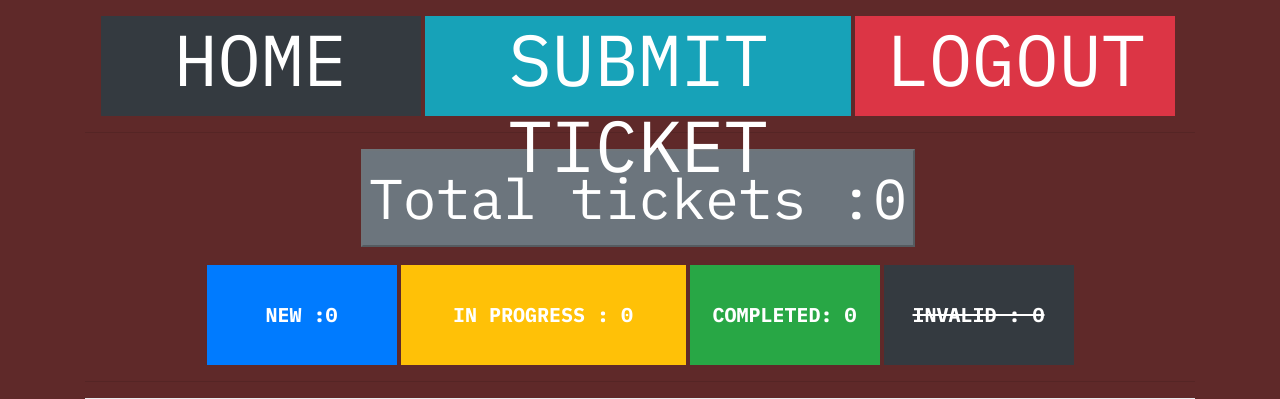
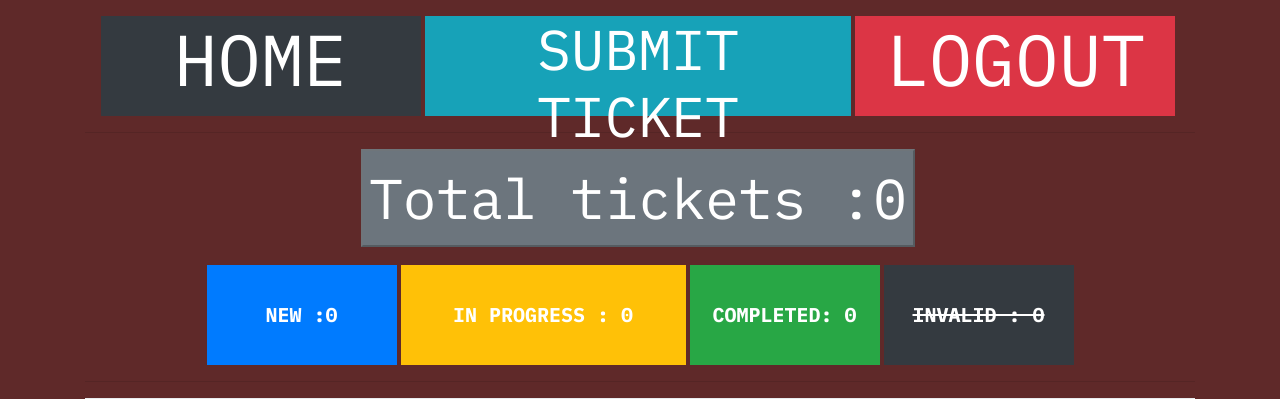
Before and after one commit to karki011/bugstracker, a Django app: page / in a window 1280 px wide. Shown: the top 399 px of the page. Run offline with Django 3.2, Linux system fonts and the light colour scheme; the visitor is signed in with stand-in values (Sample User, id 1); data that the repository does not hold is empty; some libraries are stand-ins or nearby versions.

Commit message:
submit ticket button size

```diff
--- a/templates/base.html
+++ b/templates/base.html
@@ -53,7 +53,7 @@ height: 90px
             </a>
         </div>
         <div class="mr-1  col-sm-12 col-md-6 col-lg-4  bg-info status-count  ">
-            <a class="text-white display-3" href="{% url 'ticketcreate'%} ">
+            <a class="text-white display-4" href="{% url 'ticketcreate'%} ">
                 Submit Ticket
             </a>
         </div>
```
